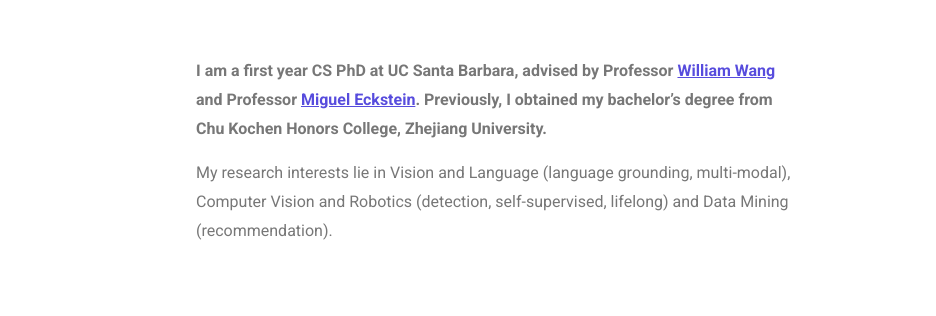
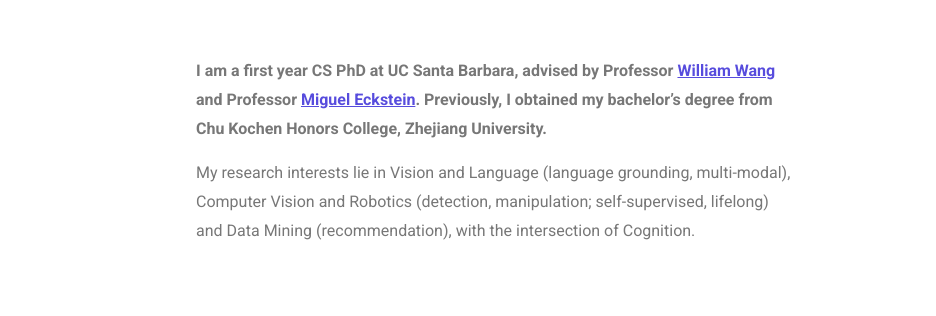
Before and after one commit to YujieLu10/YujieLu10.github.io, a plain HTML site: page index.html in a window 1280 px wide. Shown: the part 75-391 px from the top of the page, 344-1280 px from the left. Drawn offline with Linux system fonts and the light colour scheme.

Commit message:
Update index.html

```diff
--- a/index.html
+++ b/index.html
@@ -132,7 +132,7 @@
 
                 <p><strong>I am a first year CS PhD at UC Santa Barbara, advised by Professor <a href="https://sites.cs.ucsb.edu/~william/">William Wang</a> and Professor <a href="https://psych.ucsb.edu/people/faculty/miguel-eckstein">Miguel Eckstein</a>. Previously, I obtained my bachelor&rsquo;s degree from Chu Kochen Honors College, Zhejiang University.</strong></p>
 
-                <p>My research interests lie in Vision and Language (language grounding, multi-modal), Computer Vision and Robotics (detection, self-supervised, lifelong) and Data Mining (recommendation). </p>
+                <p>My research interests lie in Vision and Language (language grounding, multi-modal), Computer Vision and Robotics (detection, manipulation; self-supervised, lifelong) and Data Mining (recommendation), with the intersection of Cognition. </p>
 
         </div>
     </div>
```
